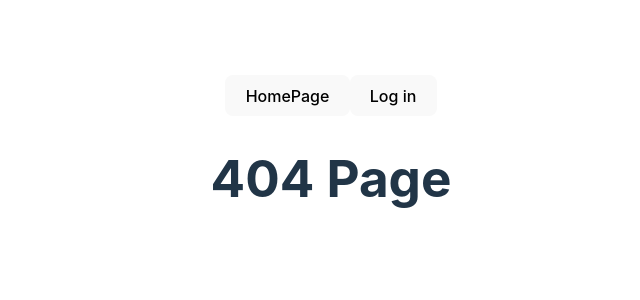
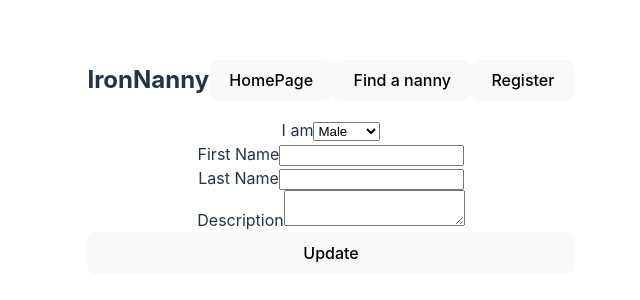
Before and after one commit to Rin-o/BackEnd_M2Project, a React (Vite) app in the folder M2Project/: page /update/1 in a window 1280 px wide. Before the commit this address had no page. Shown: the part 242-542 px from the top of the page, without its empty margins (309-949 px from the left). Built offline with nearby package versions, Linux system fonts and the light colour scheme; no server answers.

Commit message:
draft add new

```diff
--- a/M2Project/src/App.jsx
+++ b/M2Project/src/App.jsx
@@ -6,6 +6,7 @@ import AllBabysittersPage from './pages/AllBabysittersPage'
 import BabysitterDetailsPage from './pages/BabysitterDetailsPage'
 import AddBabysitterPage from './pages/AddBabysitterPage'
 import AddBabysitterPage2 from './pages/AddBabysitterPage2'
+import UpdatePage from './pages/UpdatePage'
 
 function App() {
 
@@ -18,6 +19,7 @@ function App() {
       <Route path='/babysitters/:babysitterId' element={<BabysitterDetailsPage />}></Route>
       <Route path='/babysitters/new' element={<AddBabysitterPage />}></Route>
       <Route path='/babysitters/new2' element={<AddBabysitterPage2 />}></Route>
+      <Route path='/update/:babysitterId' element={<UpdatePage />}></Route>
 
       <Route path='*' element={<h1>404 Page</h1>}></Route>
     </Routes>
--- a/M2Project/src/components/Navbar.jsx
+++ b/M2Project/src/components/Navbar.jsx
@@ -2,13 +2,19 @@ import {Link} from 'react-router-dom'
 
 function Navbar() {
     return (
-        <nav>
-            <Link to='/'>
-                <button>HomePage</button>
-            </Link>
-            <Link to='/babysitters'>
-                <button>Log in</button>
-            </Link>
+        <nav style={{display: 'flex', alignItems: 'center'}}>
+            <h2>IronNanny</h2>
+            <div>
+                <Link to='/'>
+                    <button>HomePage</button>
+                </Link>
+                <Link to='/babysitters'>
+                    <button>Find a nanny</button>
+                </Link>
+                <Link to='/babysitters/new'>
+                    <button>Register</button>
+                </Link>
+            </div>
         </nav>
     )
 }
--- a/M2Project/src/pages/BabysitterDetailsPage.jsx
+++ b/M2Project/src/pages/BabysitterDetailsPage.jsx
@@ -1,4 +1,4 @@
-import { useNavigate, useParams } from "react-router-dom";
+import { Link, useNavigate, useParams } from "react-router-dom";
 import { useState, useEffect } from 'react'
 
 
@@ -71,6 +71,8 @@ const BabysitterDetailsPage = () => {
             </div>
           </div>
           <button type='button'>Send an email</button>
+          <Link to={`/update/${babysitter.id}`}>Update</Link>
+          <button type='button' onClick={e=>{handleDelete(babysitter.id)}}>Delete</button>
 
         </>
     );
--- a/M2Project/src/pages/HomePage.jsx
+++ b/M2Project/src/pages/HomePage.jsx
@@ -4,8 +4,8 @@ const HomePage = () => {
     return (
         <>
             <div>
-                <h1>Iron Nannys</h1>
-                <p>Find your super nanny for your little Ironhacker</p>
+                <h1>Exceptional child care and early learning for today's families.</h1>
+                <p>With warm, experienced nannies, full-day schedules, rolling admissions and a world-class curriculum, IronNanny meets you where you are.</p>
 
                 <Link to='/babysitters'>
                 <button>Find a nanny</button>
--- /dev/null
+++ b/M2Project/src/pages/UpdatePage.jsx
@@ -0,0 +1,106 @@
+import React, { useEffect, useState } from "react";
+import { useNavigate, useParams } from "react-router-dom";
+
+const UpdatePage = () => {
+
+    const {babysitterId} = useParams()
+    const navigate = useNavigate()
+
+    const [values, setValues] = useState({
+        id: babysitterId,
+        name: {first: '', last: ''},
+        gender: '',
+        location: '',
+        email: '',
+        password: '',
+        description: ''
+    })
+
+    const fetchBabysitter = async () => {
+        const response = await fetch(`http://localhost:5005/babysitters/${babysitterId}`
+        )
+        if (response.ok) {
+            const babysitter = await response.json()
+            setValues({...values, name: babysitter.name.first, lastName: babysitter.name.last, description: babysitter.description, gender: babysitter.gender})
+            console.log(babysitter)
+        }
+    }
+
+    useEffect(() => {
+        fetchBabysitter()
+    }, [])
+
+    const onSubmit = async event => {
+        event.preventDefault()
+
+        try {
+          const response = await fetch(
+            `http://localhost:5005/babysitters/${babysitterId}`,
+            {
+              method: 'PUT',
+              body: JSON.stringify(values),
+              headers: {
+                'Content-type': 'application/json',
+              },
+            }
+          )
+          console.log(response)
+          if (response.ok) {
+            const currentBabysitter = await response.json()
+            console.log(currentBabysitter)
+            navigate(`/babysitters/${currentBabysitter.id}`)
+          }
+        } catch (error) {
+          console.log(error)
+        }
+      }
+
+    return (
+        <div>
+            <form onSubmit={onSubmit} style={{ display: 'grid', gridTemplate: 'auto / 1fr' }}>
+          <label>
+            I am
+            <select value={values.gender} onChange={event => setValues({...values, gender: event.target.value})}>
+            <option value="male">Male</option>
+            <option value="female">Female</option>
+            </select>
+          </label>
+          <label>
+            First Name
+            <input value={values.name.first} onChange={event => setValues({...values, name: event.target.value})}/>
+          </label>
+          <label>
+            Last Name
+            <input value={values.name.last} onChange={event => setValues({...values, name: event.target.value})}/>
+          </label>
+          <label>
+            Description
+            <textarea value={values.description} onChange={event => setValues({...values, description: event.target.value})}/>
+          </label>
+          {/*<label>
+            Address
+            <input value={location} onChange={event => setLocation(event.target.value)} required />
+          </label>
+          <label>
+            Address
+            <input value={location} onChange={event => setLocation(event.target.value)} required />
+          </label>
+          <label>
+            Email
+            <input value={email} onChange={event => setEmail(event.target.value)} required />
+          </label>
+          <label>
+            Password
+            <input value={password} onChange={event => setPassword(event.target.value)} required />
+          </label>
+          <label>
+            Description
+            <textarea value={description} onChange={event => setDescription(event.target.value)} required/>
+    </label>*/}
+          <button>Update</button>
+        </form>
+        </div>
+     );
+}
+
+export default UpdatePage;
```
